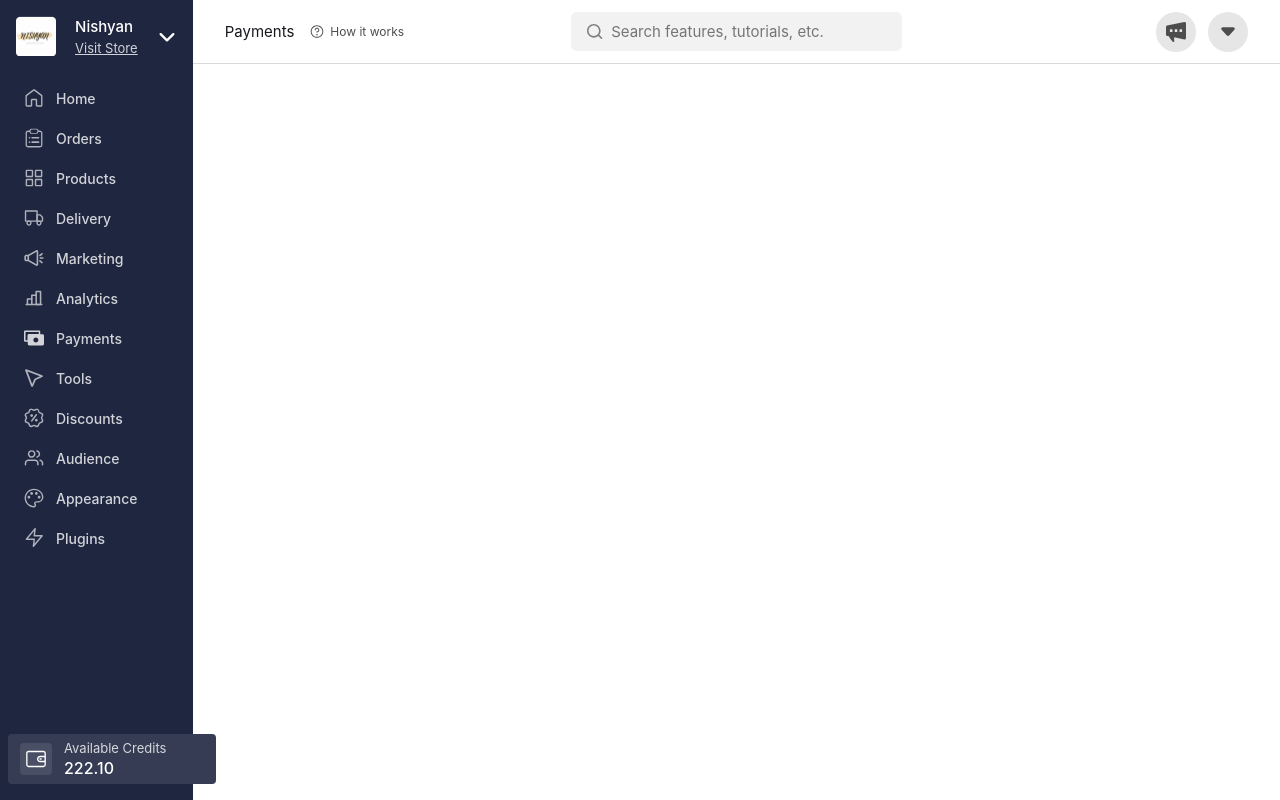
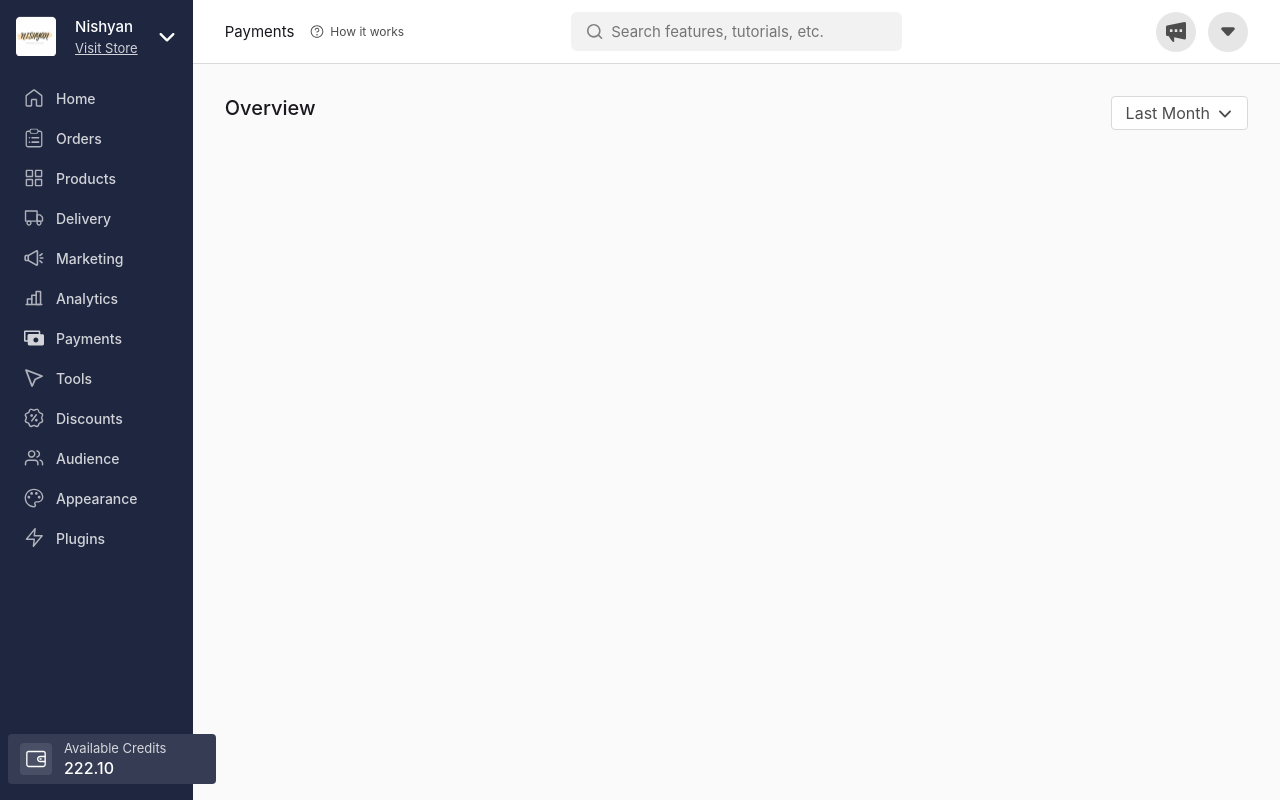
Before and after one commit to mritunjaysaha/dashboard, a React (Vite) app: page / in a window 1280 px wide. Built offline with nearby package versions, Linux system fonts and the light colour scheme.

Commit message:
feat: added overview header

```diff
--- a/src/App.jsx
+++ b/src/App.jsx
@@ -1,4 +1,5 @@
 import { Navbar } from "./Components/Navbar/Navbar";
+import { Overview } from "./Components/Overview/Overview";
 import { Sidebar } from "./Components/Sidebar/Sidebar";
 
 import styles from "./app.module.scss";
@@ -9,6 +10,9 @@ function App() {
             <Sidebar />
             <main className={styles.app_main}>
                 <Navbar />
+                <section className={styles.app_main_section}>
+                    <Overview />
+                </section>
             </main>
         </section>
     );
--- /dev/null
+++ b/src/Components/Overview/Overview.jsx
@@ -0,0 +1,19 @@
+import styles from "./overview.module.scss";
+
+export const Overview = () => {
+    return (
+        <div className={styles.overview_container}>
+            <div className={styles.overview_head}>
+                <p className={styles.overview_head_title}>Overview</p>
+                <button className={styles.dropdown_button}>
+                    Last Month
+                    <img
+                        src="/src/assets/icons/DownArrowDark.svg"
+                        alt="arrow"
+                        className={styles.dropdown_button_img}
+                    />
+                </button>
+            </div>
+        </div>
+    );
+};
--- /dev/null
+++ b/src/Components/Overview/overview.module.scss
@@ -0,0 +1,30 @@
+.overview_container {
+    display: flex;
+    flex-direction: column;
+    gap: 2.4rem;
+
+    .overview_head {
+        display: flex;
+        justify-content: space-between;
+
+        color: #1a181e;
+        font-size: 2rem;
+        font-style: normal;
+        font-weight: 500;
+    }
+
+    .dropdown_button {
+        display: flex;
+        align-items: center;
+        gap: 0.7rem;
+
+        border-radius: 0.4rem;
+        border: 1px solid #d9d9d9;
+        background: #fff;
+
+        padding: 0.6rem 1.4rem;
+
+        color: #4d4d4d;
+        font-size: 16px;
+    }
+}
--- a/src/app.module.scss
+++ b/src/app.module.scss
@@ -6,4 +6,14 @@
         flex-direction: column;
         width: 100%;
     }
+
+    .app_main_section {
+        display: flex;
+        flex-direction: column;
+
+        background: #fafafa;
+
+        height: 100%;
+        padding: 3.2rem;
+    }
 }
```
